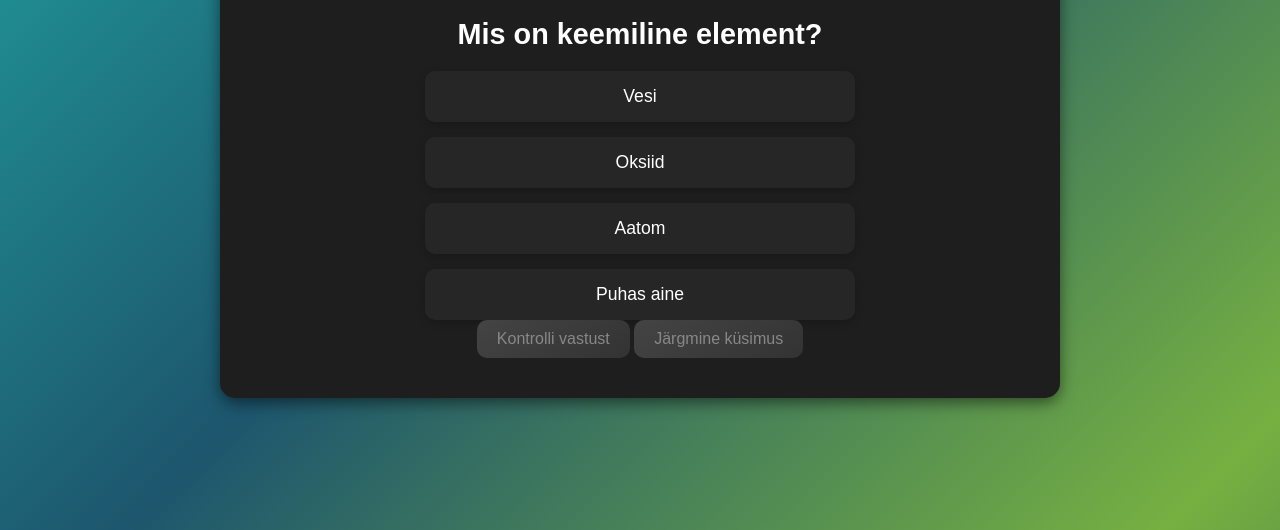
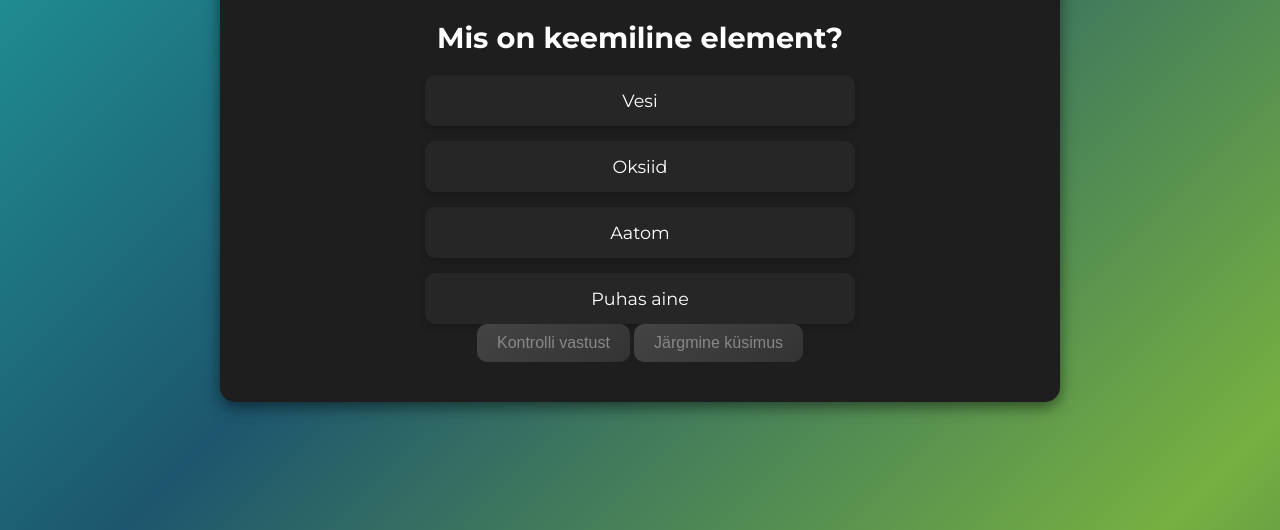
Before and after one commit to violentidk/Kemia, a plain HTML site: page index.html in a window 1280 px wide. Shown: the part 270-800 px from the top of the page. Drawn offline with Linux system fonts and the light colour scheme.

Commit message:
Update styles.css

```diff
--- a/styles.css
+++ b/styles.css
@@ -1,7 +1,7 @@
 /* General Reset */
 body {
   margin: 0;
-  font-family: "SF Pro", Arial, sans-serif;
+  font-family: 'Montserrat', sans-serif;
   background: linear-gradient(135deg, #45EBA5, #21ABA5, #1D566E, #76b041, #163A5F);
   background-size: 200% 200%;
   animation: gradient-shift 8s ease infinite;
```
